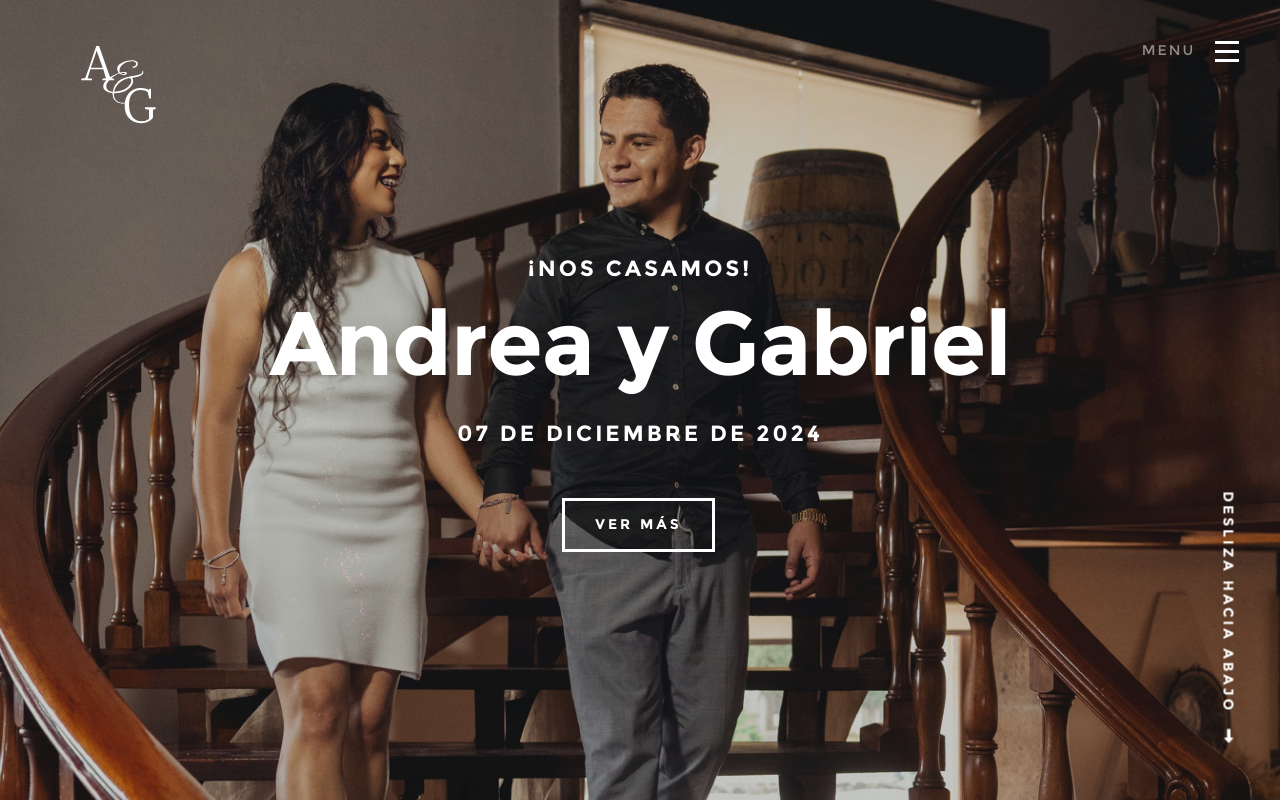
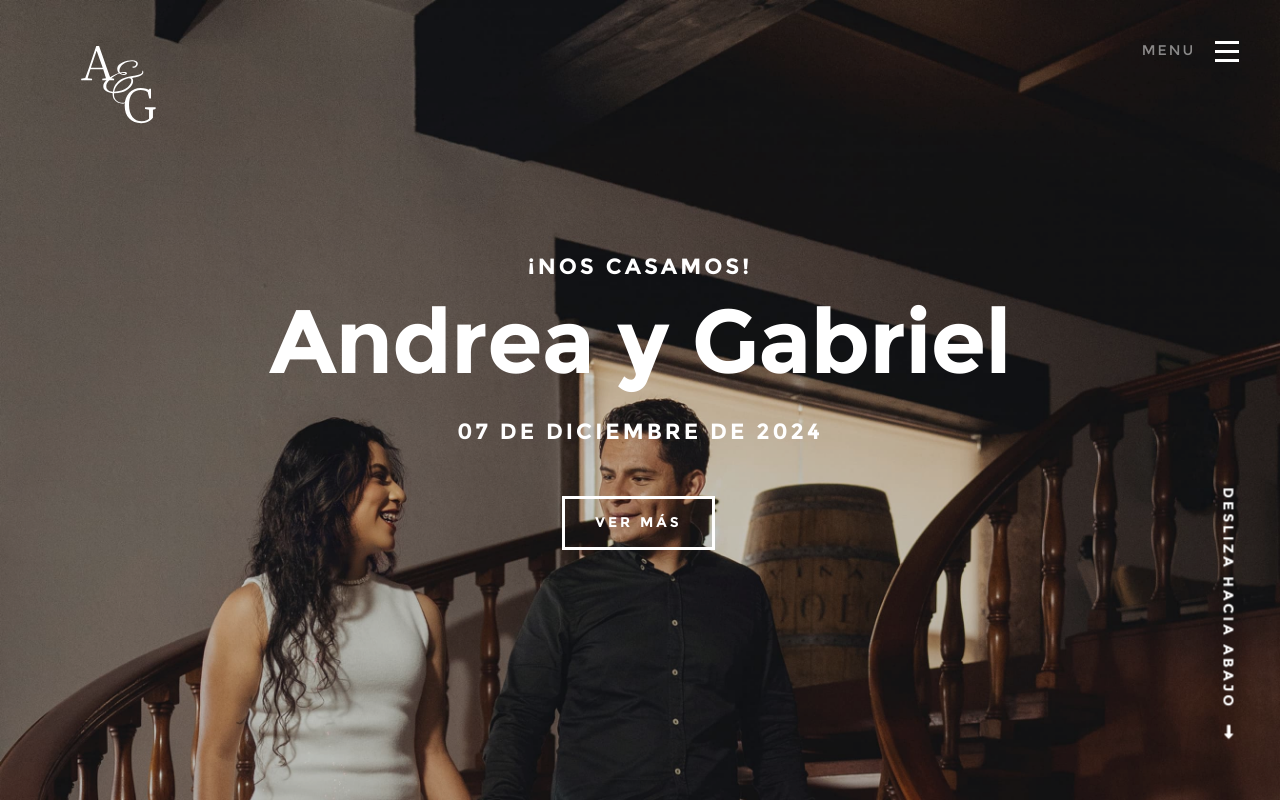
Before and after one commit to nube-invitaciones/nube-invitaciones, a website: page index.html in a window 1280 px wide. Shown: the top 800 px of the page. Drawn offline with Linux system fonts and the light colour scheme; files whose address does not match are found by name.

Commit message:
fix header image

```diff
--- a/css/main.css
+++ b/css/main.css
@@ -1511,13 +1511,9 @@ header .header-logo a {
   background-color: #151515;
   background-image: url(../images/home.jpg);
   background-repeat: no-repeat;
-  background-position: center 30%;
   -webkit-background-size: cover;
   -moz-background-size: cover;
   background-size: cover;
-  background-attachment: fixed;
-  min-height: 804px;
-  position: relative;
 }
 #home .overlay {
   position: absolute;
```
